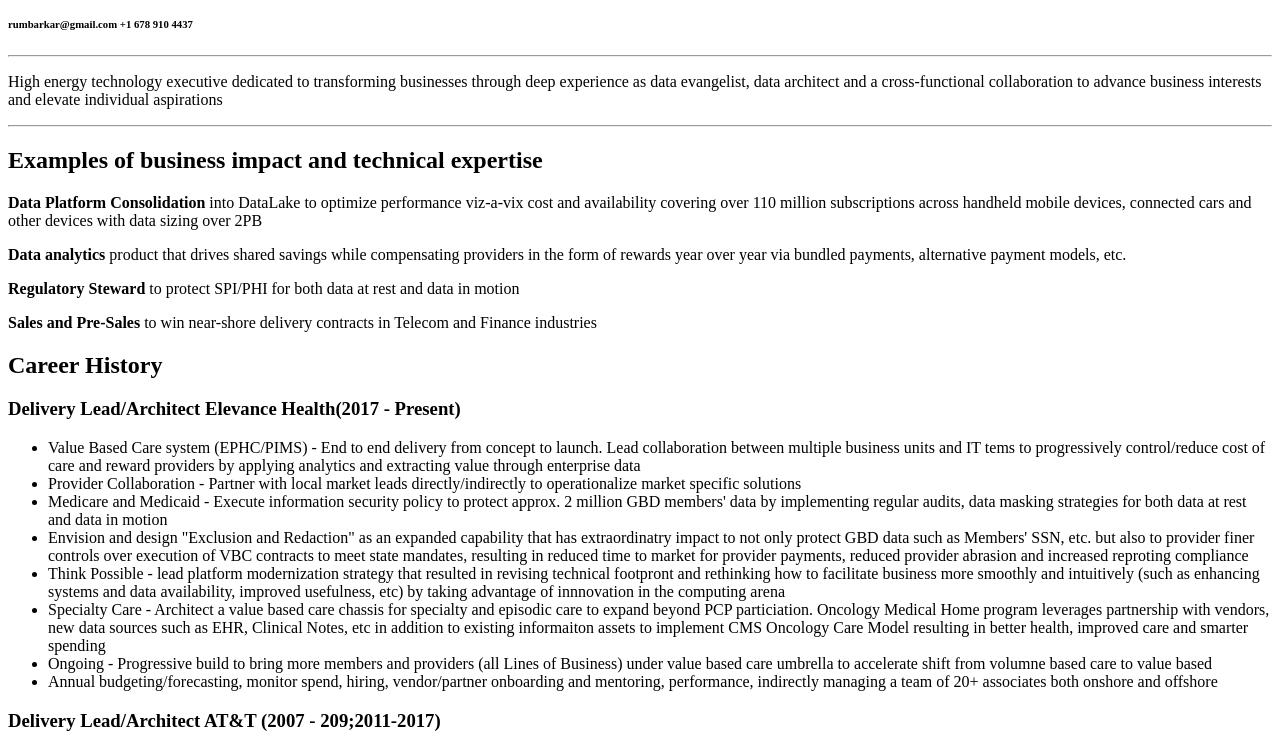
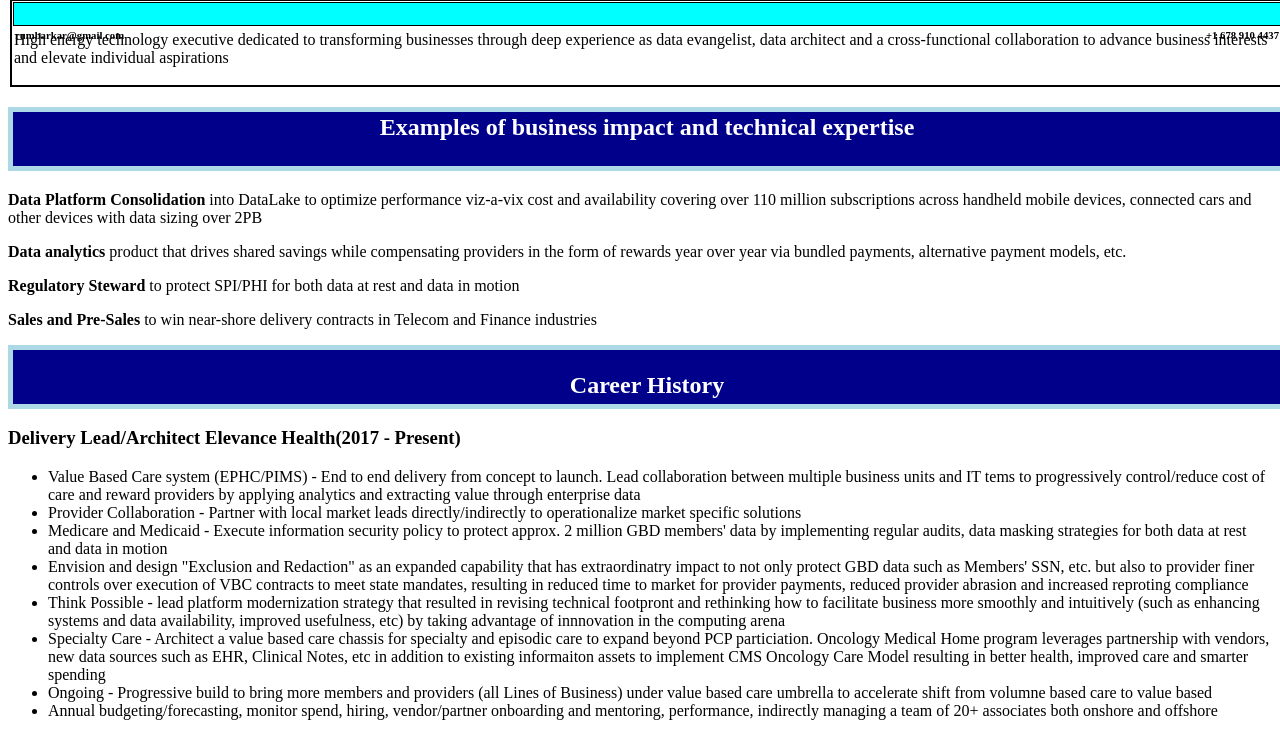
Before and after one commit to rumbark/html-portfolio, a plain HTML site: page index.html in a window 1280 px wide. Shown: the part 214-950 px from the top of the page. Drawn offline with Linux system fonts and the light colour scheme.

Commit message:
Add files via upload

```diff
--- a/index.html
+++ b/index.html
@@ -3,21 +3,87 @@
     <head>
         <meta charset="UTF-8">
         <title> Rahul Umbarkar - Profile </title>
+        <style>
+            #first{
+                height:auto;
+                width:100%;
+                border: 2px solid black;
+                padding: 2px;
+                margin:2px;
+            }
+            #second{
+                height:50px;
+                width:100%;
+                background-color: darkblue;
+                color: white;
+                text-align: center;
+                padding: 2px;
+                vertical-align:auto;
+                border:5px solid lightblue;
+            }
+            #third{
+                height:230px;
+                width:367px;
+                background-color: white;
+                float:left;
+                margin: 10px;
+                border:2px solid black;
+            }
+            #fifth{
+                background-color: rgb(1, 18, 24);
+
+            }
+            #forth{
+                height:auto;
+                width:auto;
+                text-align: center;
+                background-color: darkblue;
+                color:white;
+                vertical-align: auto;
+                border:2px solid black;
+            }
+#footer{
+    background-color: aqua;
+    border:1px solid black;
+    height: 20px;
+    width:100%;
+    margin: 5px;
+    padding: 1px;
+    float: left;
+
+}
+#footer1{
+    text-align: left;
+    float:left;
+}
+#footer2{
+    text-align: right;
+    float:right;
+}
+        </style>
     </head>
 <body>
-    <header> <h1> Rahul Umbarkar  </h1> <img src="./assets/images/RULNRFLPIC.jpg"></header>
+    <header> <h1 style="background-color: rgb(166, 137, 245); border:2px solid burlywood; text-align: center;"> Rahul Umbarkar  </h1>
+        <div> <img src="./assets/images/RULNRFLPIC.jpg"></div>
+        <div id="footer">
+            <div id="footer1"> <h6>  rumbarkar@gmail.com</div>
+            <div id="footer2">  </h6>  <h6>+1 678 910 4437 </h6> </div>
+        </div>
+    </header>
 
-    <h6>  rumbarkar@gmail.com              +1 678 910 4437 </h6>
 
-<hr />
-<p>
+
+<div id="first"> <p>
     High energy technology executive dedicated to transforming businesses through deep experience as data evangelist, data architect and a cross-functional collaboration to advance business interests and elevate individual aspirations
 
 </p>
-<hr />
-<h2>
+</div>
+
+<div>
+<h2 id="second">
     Examples of business impact and technical expertise
 </h2>
+</div>
 <p>  <b>Data Platform Consolidation  </b>into DataLake to optimize performance viz-a-vix cost and availability covering over 110 million subscriptions across handheld mobile devices, connected cars and other devices with data sizing over 2PB</h3>
 </p>
 <p>
@@ -29,9 +95,11 @@
     <p>
         <b>Sales and Pre-Sales</b> to win near-shore delivery contracts in Telecom and Finance industries
     </p>
-<h2>
+<div id="second">
+    <h2>
     <b>Career History</b>
 </h2>
+</div>
 <h3> Delivery Lead/Architect Elevance Health(2017 - Present)</h3>
 <ul>
     <li> Value Based Care system (EPHC/PIMS) - End to end delivery from concept to launch. Lead collaboration between multiple business units and IT tems to progressively control/reduce cost of care and reward providers by applying analytics and extracting value through enterprise data </li>
@@ -77,24 +145,36 @@
     <li>Center of Excellence - Provide industry wide data management solutions for Telecon vertical, propose solutions to various clients' initiatives in Telecom and Finance sector.</li>
 
 </ul>
+<div id="second">
 <h3> Technical Skills</h3>
+</div>
 <ul>
     <li>Data Management: Teradata, Oracle, Snowflake, Hive, Vertica, Sybase, SQL Server</li>
     <li>Platform/OS: HP, Solaris, Unix, Linux, Windows, AWS, Microprocessors (Intel8085)</li>
     <li>Tools - ETL (Informatica, DataStage), BI(BusinessObjects, MicrosStrategy, Cognos), Perl, Java, CA ERWin, Embarcadero ER Studio, Sybase PowerDesigner, PL/SQL</li>
 
 </ul>
+<div id="fifth">
+    <div id="third">
+        <div id="forth">
 <h3> Accolades</h3>
+</div>
 <ul>
     <li>Values in Action award - Elevance Health - 2018</li>
     <li>Excellence in Execution award conferred by Wipro Chairman Azim Premji - 2011</li>
 </ul>
-<h3>Education</h3>
+</div>
+<div id="third">
+    <div id="forth">
+    <h3>Education</h3>
+</div>
 <ul>
     <li>College of Engineering, Pune India 1999(Production Engineering)</li>
     <li>Dale Carnegie - High Impact Presentations - 2010</li>
     <li>Leadership in Action Certification - 2017</li>
     <li> Teradata Certified Professional - 2006</li>
 </ul>
+</div>
+</div>
 </body>
 </html>
```
